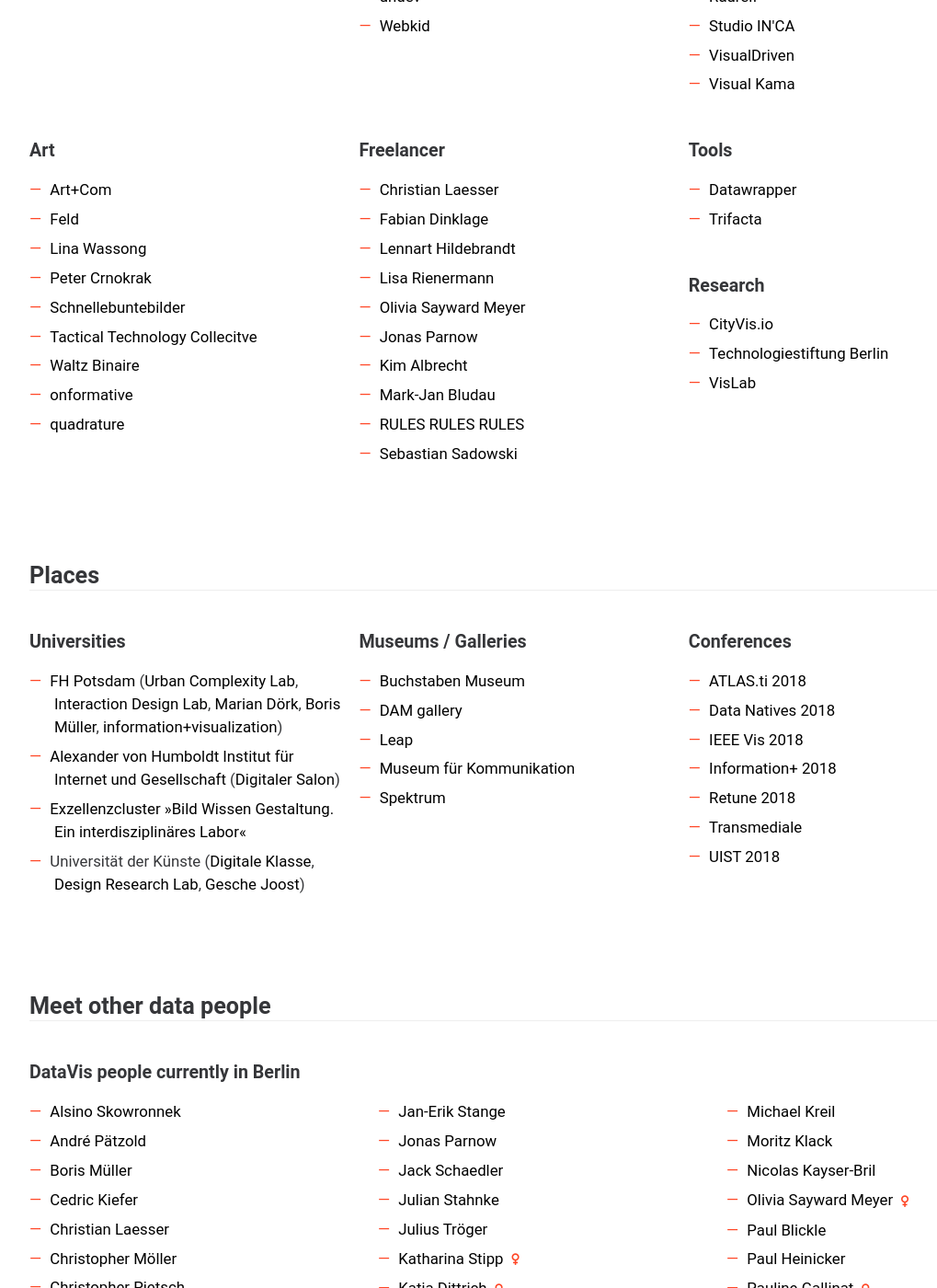
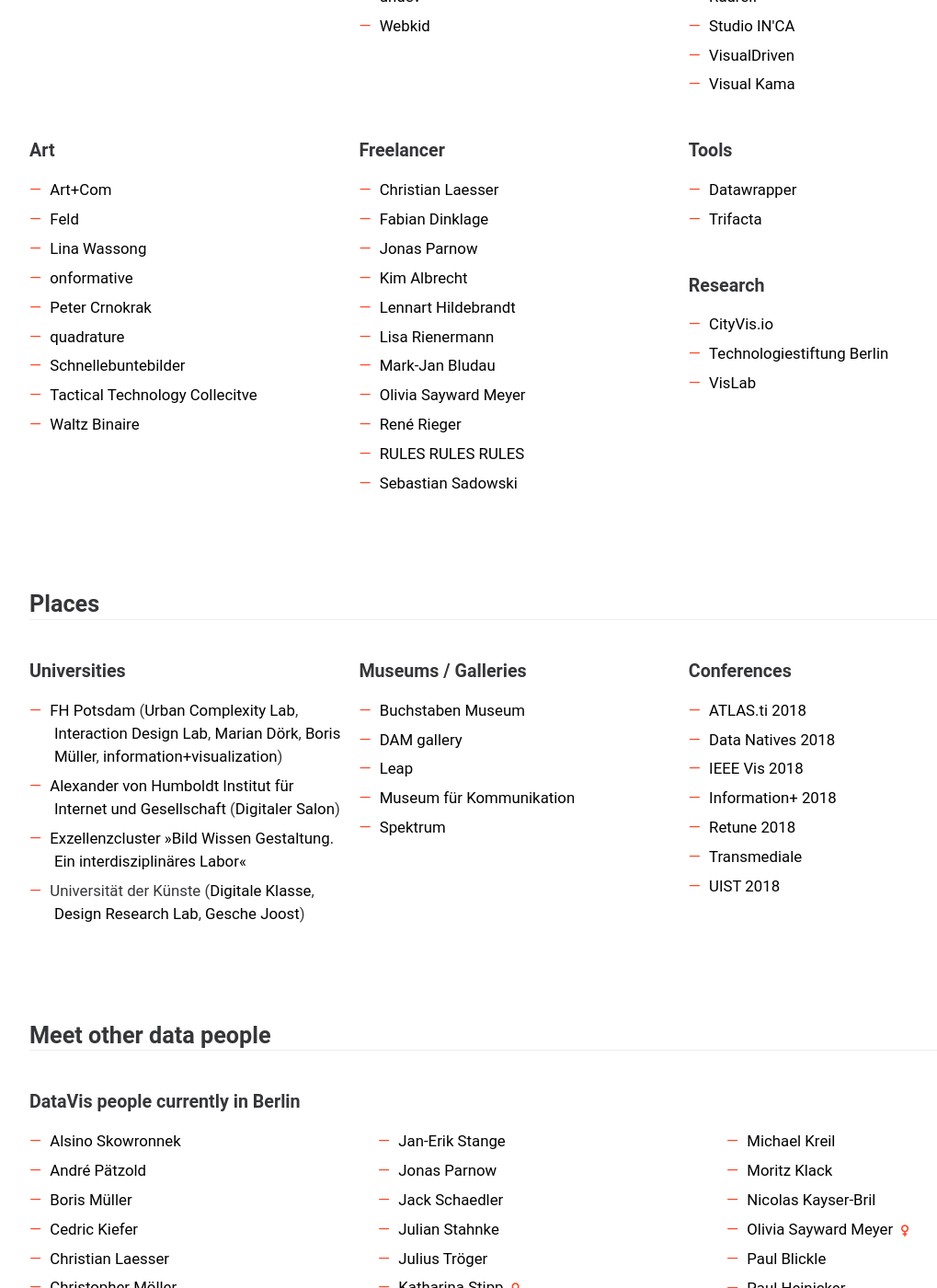
Before and after one commit to Data-Visualization-Berlin/datavis.berlin, a Jekyll site: the page built from index.html, in a window 1280 px wide and 1400 px high, scrolled down 796 px. Shown: the whole window at 92% size, without its empty margins (48-1067 px from the left). Built offline with Jekyll 4.4.1, drawn with Linux system fonts in a browser that asks for light colours.

Commit message:
René Rieger added, correct order

```diff
--- a/index.html
+++ b/index.html
@@ -46,12 +46,12 @@
           <li><a href="https://artcom.de/">Art+Com</a></li>
           <li><a href="http://www.feld.is/">Feld</a></li>
           <li><a href="http://www.linawassong.com">Lina Wassong</a></li>
+          <li><a href="http://www.onformative.com/">onformative</a></li>
           <li><a href="http://www.petercrnokrak.com/">Peter Crnokrak</a></li>
+          <li><a href="http://quadrature.co/">quadrature</a></li>
           <li><a href="http://schnellebuntebilder.de/">Schnellebuntebilder</a></li>
           <li><a href="https://tacticaltech.org/">Tactical Technology Collecitve</a></li>
           <li><a href="http://waltzbinaire.com/">Waltz Binaire</a></li>
-          <li><a href="http://www.onformative.com/">onformative</a></li>
-          <li><a href="http://quadrature.co/">quadrature</a></li>
         </ul>
       </section>
 
@@ -60,12 +60,13 @@
         <ul>
           <li><a href="https://www.christianlaesser.com/">Christian Laesser</a></li>
           <li><a href="http://fabiandinklage.com/">Fabian Dinklage</a></li>
+          <li><a href="https://jonasparnow.com/">Jonas Parnow</a></li>
+          <li><a href="http://kimalbrecht.com/">Kim Albrecht</a></li>
           <li><a href="http://www.lennerd.com/">Lennart Hildebrandt</a></li>
           <li><a href="http://lisarienermann.com">Lisa Rienermann</a></li>
+          <li><a href="http://www.markjanbludau.de">Mark-Jan Bludau</a></li>
           <li><a href="http://oliviasayward.com/">Olivia Sayward Meyer</a></li>
-          <li><a href="https://jonasparnow.com/">Jonas Parnow</a></li>
-          <li><a href="http://kimalbrecht.com/">Kim Albrecht</a></li>
-          <li><a href="http://www.markjanbludau.de">Mark-Jan Bludau</a></li>
+          <li><a href="http://www.renerieger.com/">René Rieger</a></li>
           <li><a href="http://rulesrulesrules.studio/">RULES RULES RULES</a></li>
           <li><a href="https://datadesign.studio/">Sebastian Sadowski</a></li>
         </ul>
@@ -181,6 +182,7 @@
         <li><a href="http://www.petercrnokrak.com/">Peter Crnokrak</a></li>
         <li><a href="https://twitter.com/labaume_de">Pierre La Baume</a></li>
         <li><a href="https://xing.com/profile/Raimar_Heber">Raimar Heber</a></li>
+        <li><a href="http://www.renerieger.com/">René Rieger</a></li>
         <li><a href="https://twitter.com/srendgen">Sandra Rendgen <i class="demo-icon icon-female"></i></a></li>
         <li><a href="http://sarahsophieheissner.de/">Sarah-Sophie Heißner <i class="demo-icon icon-female"></i></a></li>
         <li><a href="https://twitter.com/venohr">Sascha Venohr</a></li>
```
